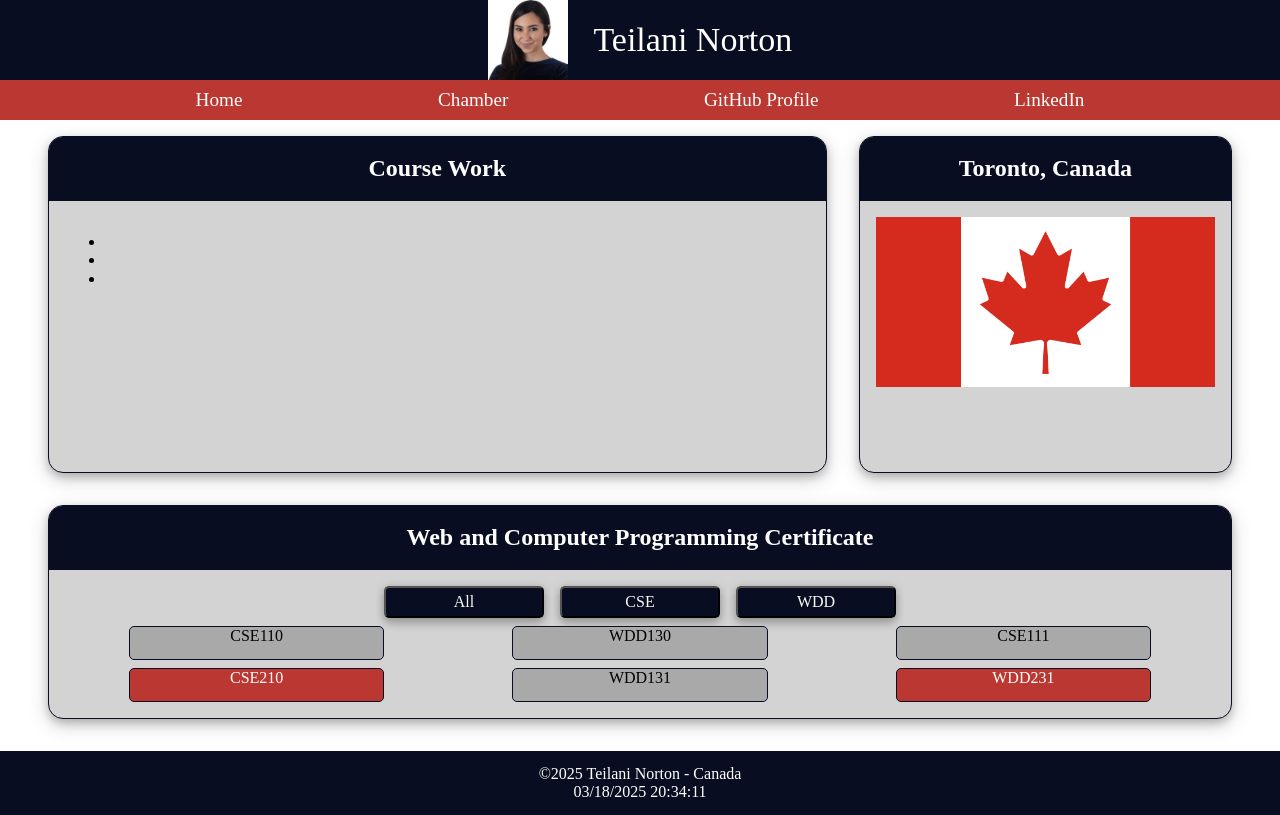
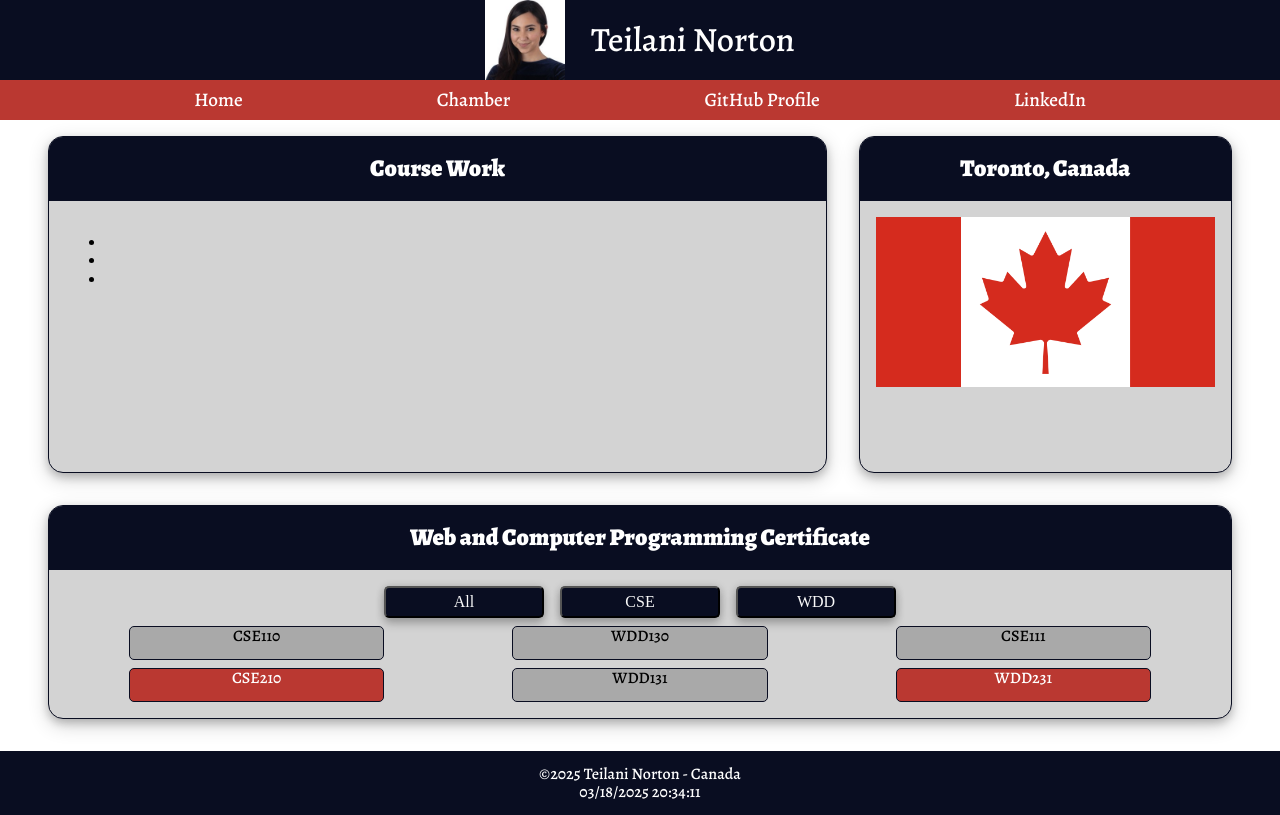
Before and after one commit to Teilanialicia/wdd231, a plain HTML site: page index.html in a window 1280 px wide. Drawn offline with nearby package versions, Linux system fonts and the light colour scheme.

Commit message:
fixing font error

```diff
--- a/index.html
+++ b/index.html
@@ -1,6 +1,9 @@
 <!DOCTYPE html>
 <html lang="en">
 <head>
+    <link rel="preconnect" href="https://fonts.googleapis.com">
+    <link rel="preconnect" href="https://fonts.gstatic.com" crossorigin>
+    <link href="https://fonts.googleapis.com/css2?family=Alegreya:ital,wght@0,400..900;1,400..900&display=swap" rel="stylesheet">
     <meta charset="UTF-8">
     <meta name="viewport" content="width=device-width, initial-scale=1.0">
     <meta name="description" content="Course Home Page">
```
